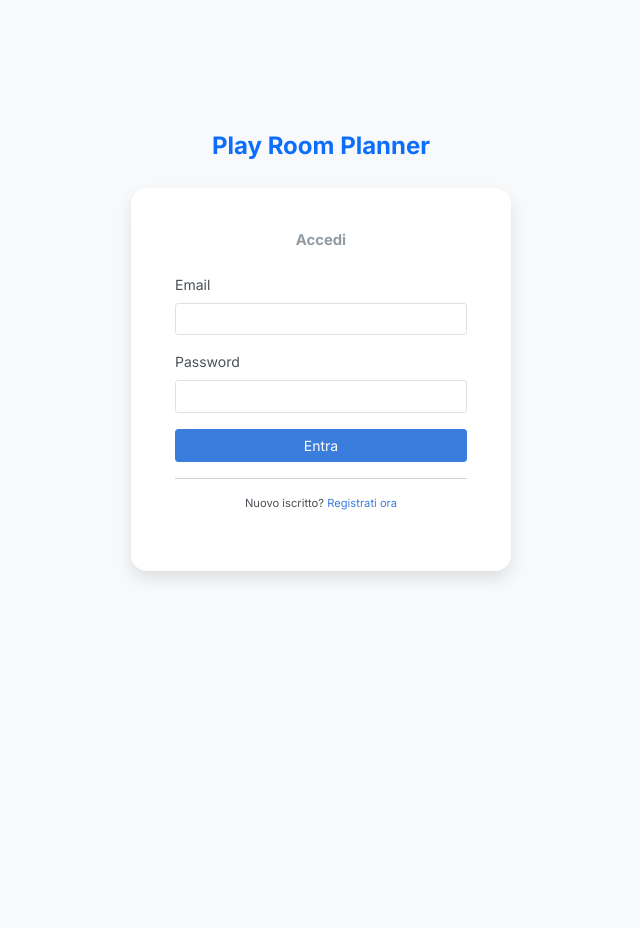
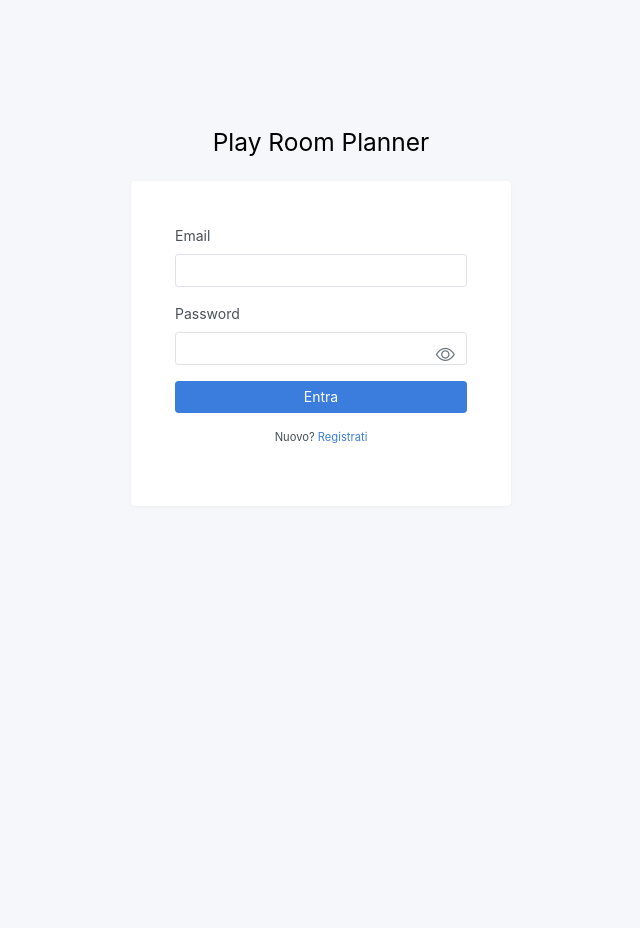
Before and after one commit to GiuseRiv/PlayRoomPlanner, a PHP site: page /index.php?page=login in a window 1280 px wide. Shown: the whole page, without its empty margins (319-959 px from the left). Run offline with PHP 8.4, Linux system fonts and the light colour scheme.

Commit message:
new registration features

```diff
--- a/frontend/login_view.php
+++ b/frontend/login_view.php
@@ -4,47 +4,67 @@
     <meta charset="UTF-8">
     <title>Play Room Planner - Login</title>
     <link rel="stylesheet" href="CSS/app.css">
-    <link href="https://fonts.googleapis.com/css2?family=Inter:wght@400;700&display=swap" rel="stylesheet">
+    <!-- Bootstrap Icons -->
+    <link rel="stylesheet" href="https://cdn.jsdelivr.net/npm/bootstrap-icons@1.11.1/font/bootstrap-icons.css">
     <script src="https://code.jquery.com/jquery-3.6.0.min.js"></script>
     <style>
-        body { font-family: 'Inter', sans-serif; background-color: #f8f9fa; }
         .login-container { margin-top: 10%; }
-        .card { border: none; border-radius: 1rem; box-shadow: 0 0.5rem 1rem 0 rgba(0, 0, 0, 0.1); }
-        .brand-logo { color: #0d6efd; font-weight: 700; font-size: 1.5rem; text-align: center; display: block; text-decoration: none; margin-bottom: 1.5rem; }
+        .password-wrapper { position: relative; }
+        .toggle-password {
+            position: absolute;
+            right: 12px;
+            top: 38px;
+            cursor: pointer;
+            color: #6c757d;
+            font-size: 1.2rem;
+        }
+        .toggle-password:hover { color: #0d6efd; }
     </style>
 </head>
-<body>
+<body class="bg-light">
 <div class="container login-container">
     <div class="row justify-content-center">
         <div class="col-md-5 col-lg-4">
-            <a href="#" class="brand-logo">Play Room Planner</a>
+            <h2 class="text-center mb-4">Play Room Planner</h2>
             <div id="loginFeedback"></div>
             <?php if(isset($_GET['msg']) && $_GET['msg'] == 'reg_ok'): ?>
                 <div class="alert alert-success">Registrazione riuscita! Accedi ora.</div>
             <?php endif; ?>
-            <div class="card p-4">
+            <div class="card p-4 shadow-sm border-0">
                 <div class="card-body">
-                    <h5 class="card-title text-center mb-4">Accedi</h5>
                     <form id="loginForm">
                         <div class="mb-3">
                             <label class="form-label">Email</label>
-                            <input type="email" id="email" name="email" class="form-control" required>
+                            <input type="email" name="email" class="form-control" required>
                         </div>
-                        <div class="mb-3">
+                        <div class="mb-3 password-wrapper">
                             <label class="form-label">Password</label>
-                            <input type="password" id="password" name="password" class="form-control" required>
+                            <input type="password" id="loginPass" name="password" class="form-control" required>
+                            <i class="bi bi-eye toggle-password" onclick="toggleLoginPass(this)"></i>
                         </div>
                         <button type="submit" class="btn btn-primary w-100">Entra</button>
                     </form>
-                    <hr>
-                    <div class="text-center">
-                        <p class="small">Nuovo iscritto? <a href="frontend/registrazione.php">Registrati ora</a></p>
+                    <div class="text-center mt-3">
+                        <p class="small">Nuovo? <a href="/PlayRoomPlanner/index.php?page=registrazione">Registrati</a></p>
                     </div>
                 </div>
             </div>
         </div>
     </div>
 </div>
+<script>
+    function toggleLoginPass(icon) {
+        const x = document.getElementById("loginPass");
+        if (x.type === "password") {
+            x.type = "text";
+            icon.classList.replace("bi-eye", "bi-eye-slash");
+        } else {
+            x.type = "text" === "password" ? "text" : "password"; // Fixed logic
+            x.type = "password";
+            icon.classList.replace("bi-eye-slash", "bi-eye");
+        }
+    }
+</script>
 <script src="js/auth.js"></script>
 </body>
 </html>
```
Also changed, not shown: backend/register_process.php (+18 -28 lines), frontend/registrazione.php (+43 -14 lines), js/registration.js (+31 -11 lines).
